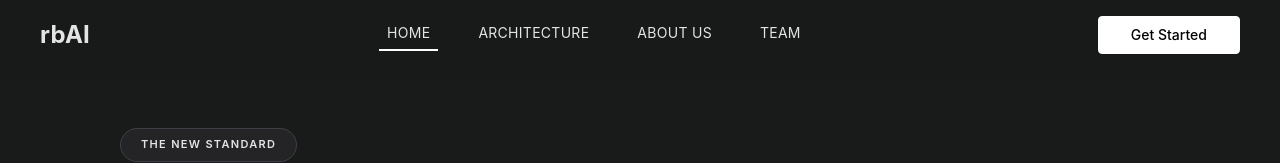
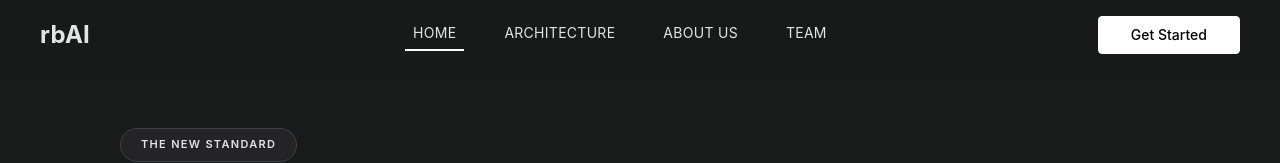
Before and after one commit to tomtatosauce21/RBAI, a React app in the folder src/: page / in a window 1280 px wide. Shown: the top 163 px of the page. Built offline with nearby package versions, Linux system fonts and the light colour scheme; the HTML template or start-up script is replaced by a standard one.

Commit message:
topbar adjustment

```diff
--- a/src/components/Topbar.tsx
+++ b/src/components/Topbar.tsx
@@ -25,7 +25,7 @@ function Topbar() {
 				<div className="flex-shrink-0">
 					<p className="text-2xl font-bold tracking-[0.01em] sm:text-2xl text-zinc-200">rbAI</p>
 				</div>
-				<ul className="order-3 flex w-full items-center justify-center gap-x-2 gap-y-2 pb-1 sm:order-2 sm:w-auto sm:gap-x-6 lg:gap-x-8">
+				<ul className="ml-13 order-3 flex w-full items-center justify-center gap-x-2 gap-y-2 pb-1 sm:order-2 sm:w-auto sm:gap-x-6 lg:gap-x-8">
 					{navItems.map((item) => (
 						<li key={item.label}>
 							<button
```
